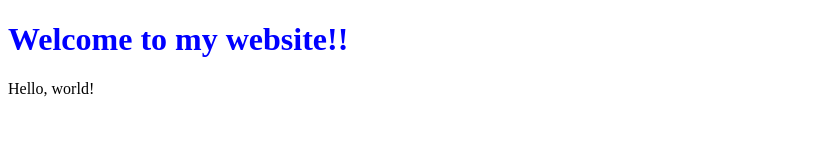
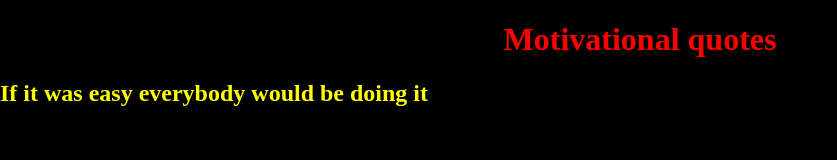
Before and after one commit to BenMoranGit/BenMoranGit, a plain HTML site: page hello.html in a window 1280 px wide. Shown: the whole page, without its empty margins (0-837 px from the left). Drawn offline with Linux system fonts and the light colour scheme.

Commit message:
Updated Page

```diff
--- a/hello.html
+++ b/hello.html
@@ -1,15 +1,26 @@
 <!DOCTYPE html>
 <html lang = "en">
     <head>
-        <title>Hello.</title>
+        <title>NeverGiverUp</title>
         <style>
+            body {
+                background-color: black;
+                color: white;
+                margin: 0;
+                padding: 0;
+            }
             h1 {
-                color:blue;
+                color: red;
+                text-align: center;
+            }
+            h2 {
+                color: yellow;
             }
         </style>
     </head>
     <body>
-        <h1>Welcome to my website!!</h1>
-        Hello, world!
+        <h1>Motivational quotes</h1>
+        <h2>If it was easy everybody would be doing it</h2>
+        <h3></h3>
     </body>
 </html>
```
